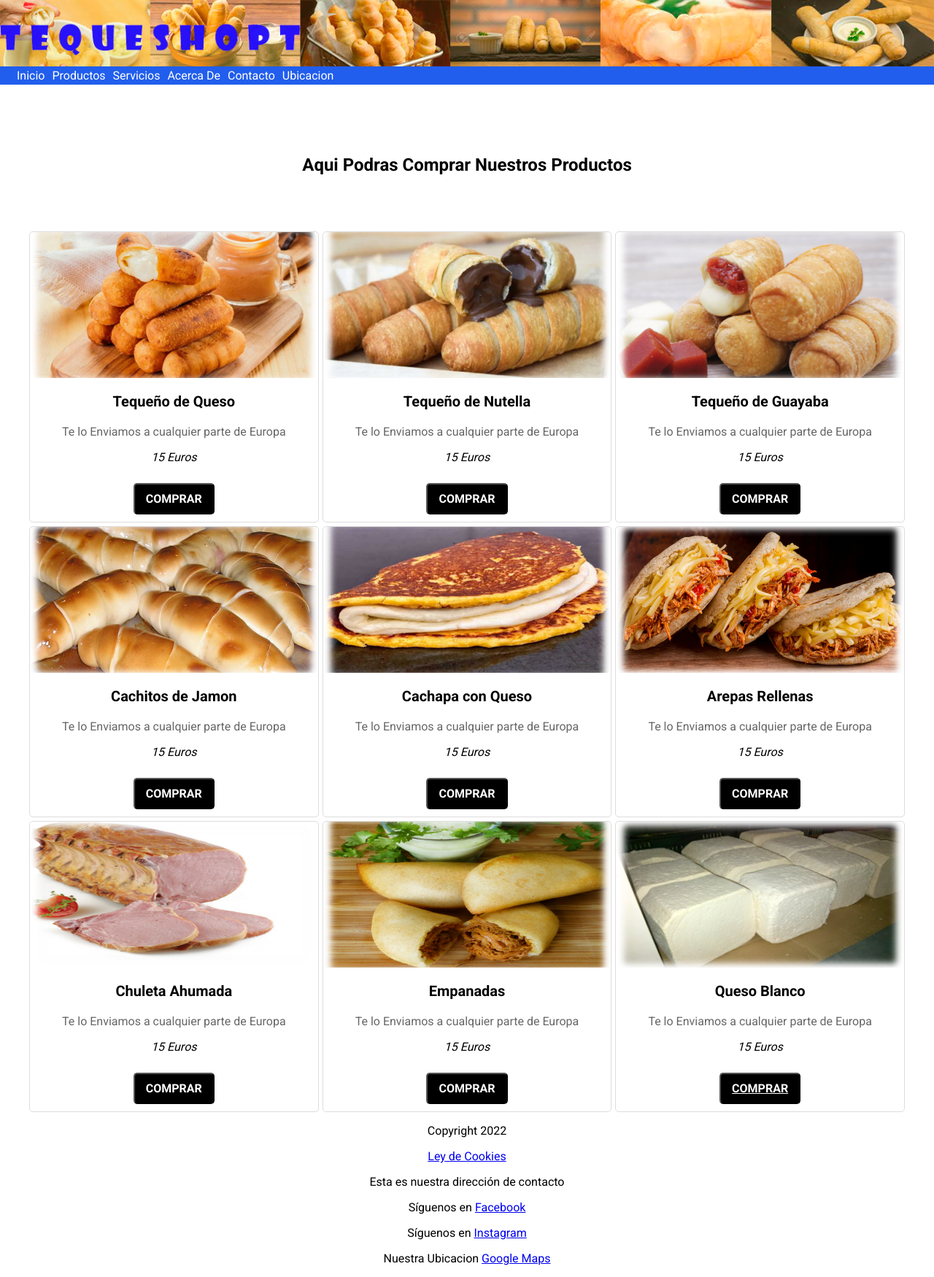
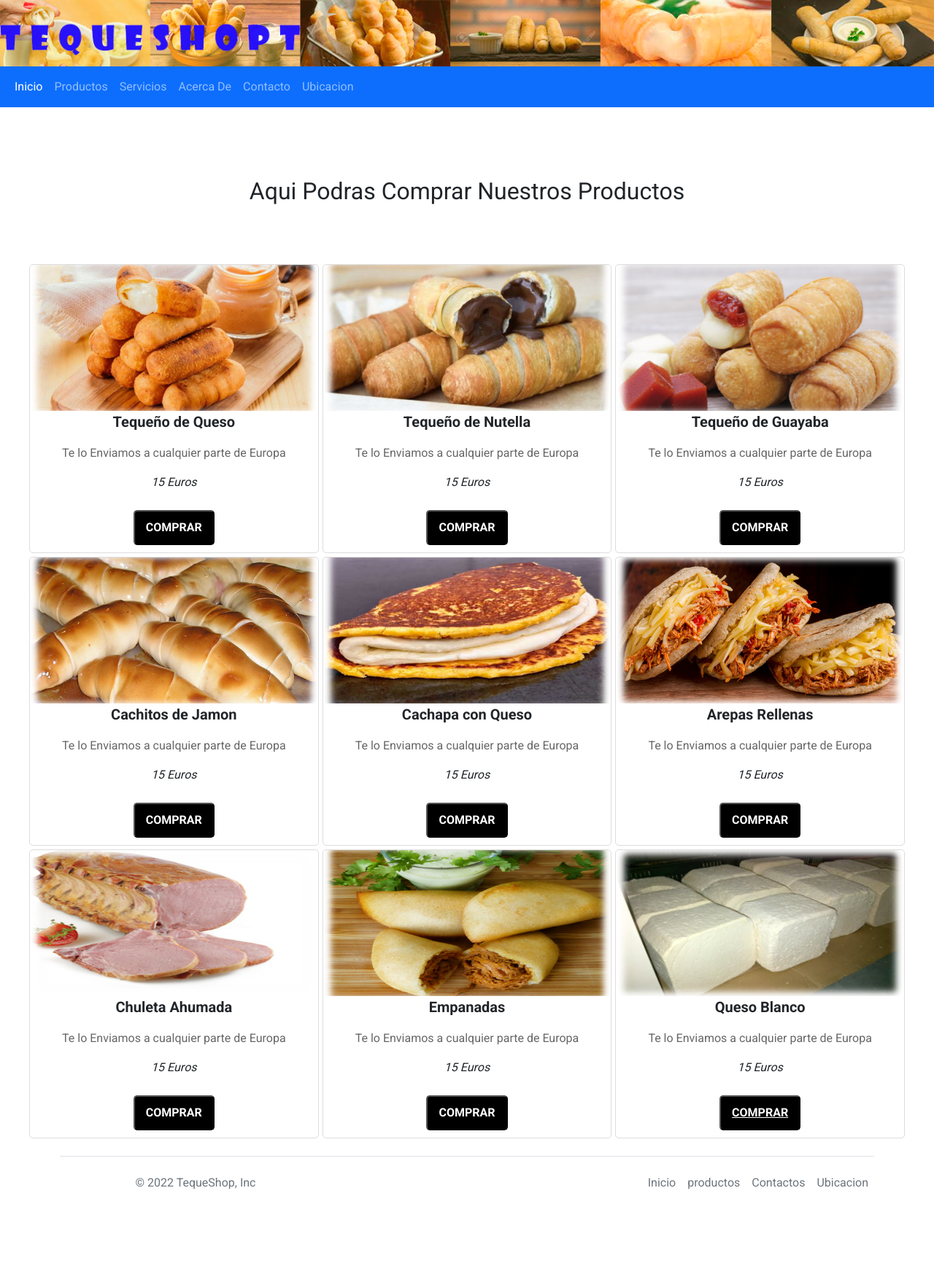
Before and after one commit to alysalazar84/alysalazar84, a plain HTML site: page html/productos.html in a window 1280 px wide. Shown: the whole page at 73% size. After the commit the page ends 1681 px from the top, so only its background shows below. Drawn offline with nearby package versions, Linux system fonts and the light colour scheme.

Commit message:
version 1.2 Se Agrego Footer y Nav en Bootstap

```diff
--- a/html/productos.html
+++ b/html/productos.html
@@ -3,6 +3,13 @@
     <meta charset="UTF-8" />
     <meta name="viewport" content="width=device-width, initial-scale=1.0" />
     <title>Document</title>
+    <!-- CSS only -->
+    <link
+      href="https://cdn.jsdelivr.net/npm/bootstrap@5.2.0/dist/css/bootstrap.min.css"
+      rel="stylesheet"
+      integrity="sha384-gH2yIJqKdNHPEq0n4Mqa/HGKIhSkIHeL5AyhkYV8i59U5AR6csBvApHHNl/vI1Bx"
+      crossorigin="anonymous"
+    />
     <link href="../css/styles.css" rel="stylesheet" />
   </head>
   <body>
@@ -10,7 +17,25 @@
       <!--Encabezado-->
 
       <img class="cabecera" src="../Images/products/NUEVO.png" width="100%" />
-      <nav class="menu">
+      <nav class="navbar navbar-expand-lg navbar-dark bg-primary  ">
+        <div class="container-fluid">
+          <!-- <a class="navbar-brand" href="#">Navbar</a> -->
+          <button class="navbar-toggler" type="button" data-bs-toggle="collapse" data-bs-target="#navbarNavAltMarkup" aria-controls="navbarNavAltMarkup" aria-expanded="false" aria-label="Toggle navigation">
+            <span class="navbar-toggler-icon"></span>
+          </button>
+          <div class="collapse navbar-collapse" id="navbarNavAltMarkup">
+            <div class="navbar-nav">
+              <a class="nav-link active" aria-current="page" href="./index.html">Inicio</a></li></a>
+              <a class="nav-link" href="./html/productos.html">Productos</a>
+              <a class="nav-link" href="./html/servicios.html">Servicios</a>
+              <a class="nav-link" href="./html/acerca.html">Acerca De</a>
+              <a class="nav-link" href="./html/contacto.html">Contacto</a>
+              <a class="nav-link" href="./html/ubicacion.html">Ubicacion</a>
+            </div>
+          </div>
+        </div>
+      </nav>
+      <!-- <nav class="menu">
         <ul class="menu">
           <li><a href="../index.html">Inicio</a></li>
           <li><a href="./productos.html">Productos</a></li>
@@ -19,7 +44,7 @@
           <li><a href="./contacto.html">Contacto</a></li>
           <li><a href="./ubicacion.html">Ubicacion</a></li>
         </ul>
-      </nav>
+      </nav> -->
     </header>
 
     <main>
@@ -124,13 +149,55 @@
         </div>
       </section>
     </main>
-    <footer>
-      <p>Copyright 2022</p>
+    <div class="container">
+      <footer
+        class="d-flex flex-wrap justify-content-between align-items-center py-3 my-4 border-top"
+      >
+        <p class="col-md-4 mb-0 text-muted">&copy; 2022 TequeShop, Inc</p>
+
+        <a
+          href="/"
+          class="col-md-4 d-flex align-items-center justify-content-center mb-3 mb-md-0 me-md-auto link-dark text-decoration-none"
+        >
+          <svg class="bi me-2" width="40" height="32">
+            <use xlink:href="#bootstrap" />
+          </svg>
+        </a>
+
+        <ul class="nav col-md-4 justify-content-end">
+          <li class="nav-item">
+            <a href="./index.html" class="nav-link px-2 text-muted">Inicio</a>
+          </li>
+          <li class="nav-item">
+            <a href="./html/productos.html" class="nav-link px-2 text-muted"
+              >productos</a
+            >
+          </li>
+          <li class="nav-item">
+            <a href="./html/contacto.html" class="nav-link px-2 text-muted"
+              >Contactos</a
+            >
+          </li>
+          <li class="nav-item">
+            <a href="./html/ubicacion.html" class="nav-link px-2 text-muted"
+              >Ubicacion</a
+            >
+          </li>
+        </ul>
+      </footer>
+    </div>
+    <!-- <footer> -->
+    <!--    <p>Copyright 2022</p>
       <p><a href="”#”">Ley de Cookies</a></p>
       <p>Esta es nuestra dirección de contacto</p>
       <p>Síguenos en <a href="”#”">Facebook</a></p>
       <p>Síguenos en <a href="”#”">Instagram</a></p>
-      <p>Nuestra Ubicacion <a href="”#”">Google Maps</a></p>
-    </footer>
+      <p>Nuestra Ubicacion <a href="”#”">Google Maps</a></p> -->
+    <!-- </footer> -->
+    <script
+      src="https://cdn.jsdelivr.net/npm/bootstrap@5.2.0/dist/js/bootstrap.bundle.min.js"
+      integrity="sha384-A3rJD856KowSb7dwlZdYEkO39Gagi7vIsF0jrRAoQmDKKtQBHUuLZ9AsSv4jD4Xa"
+      crossorigin="anonymous"
+    ></script>
   </body>
 </html>
```
Also changed, not shown: css/styles.css (+16 -31 lines), index.html (+52 -7 lines).
